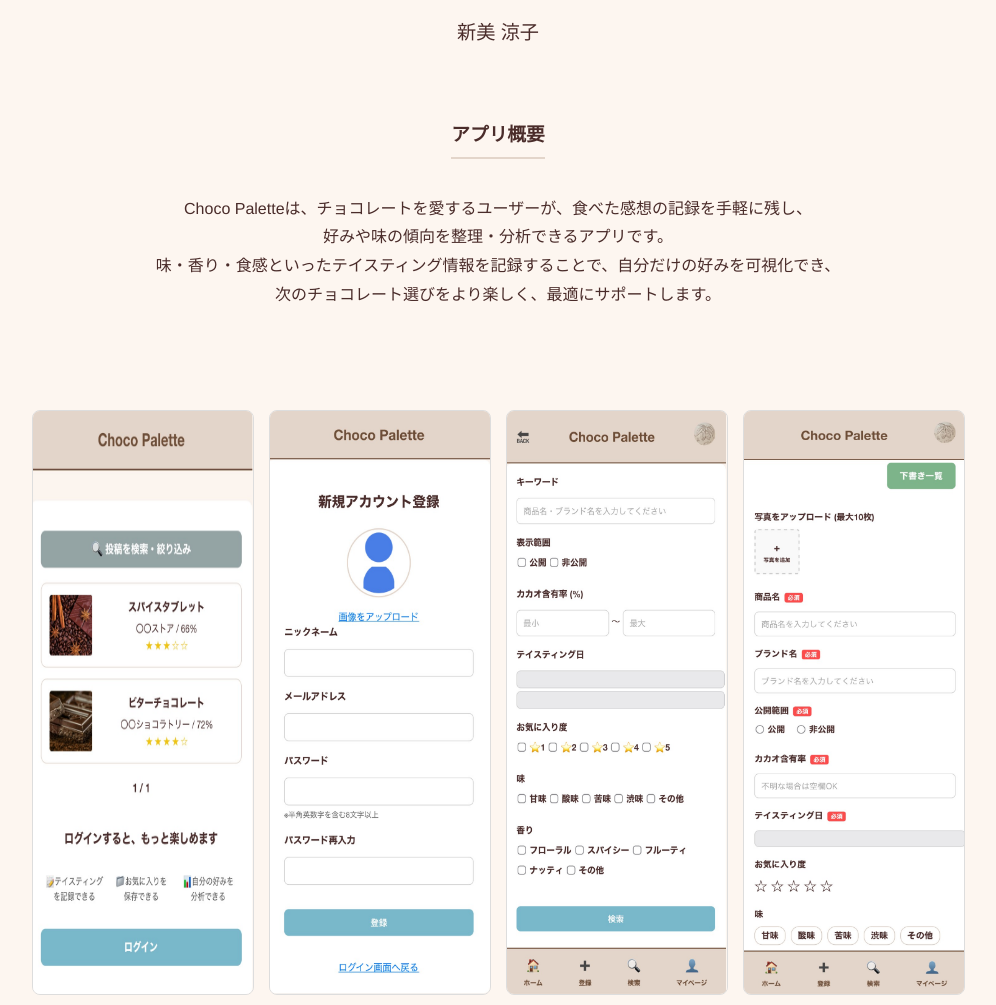
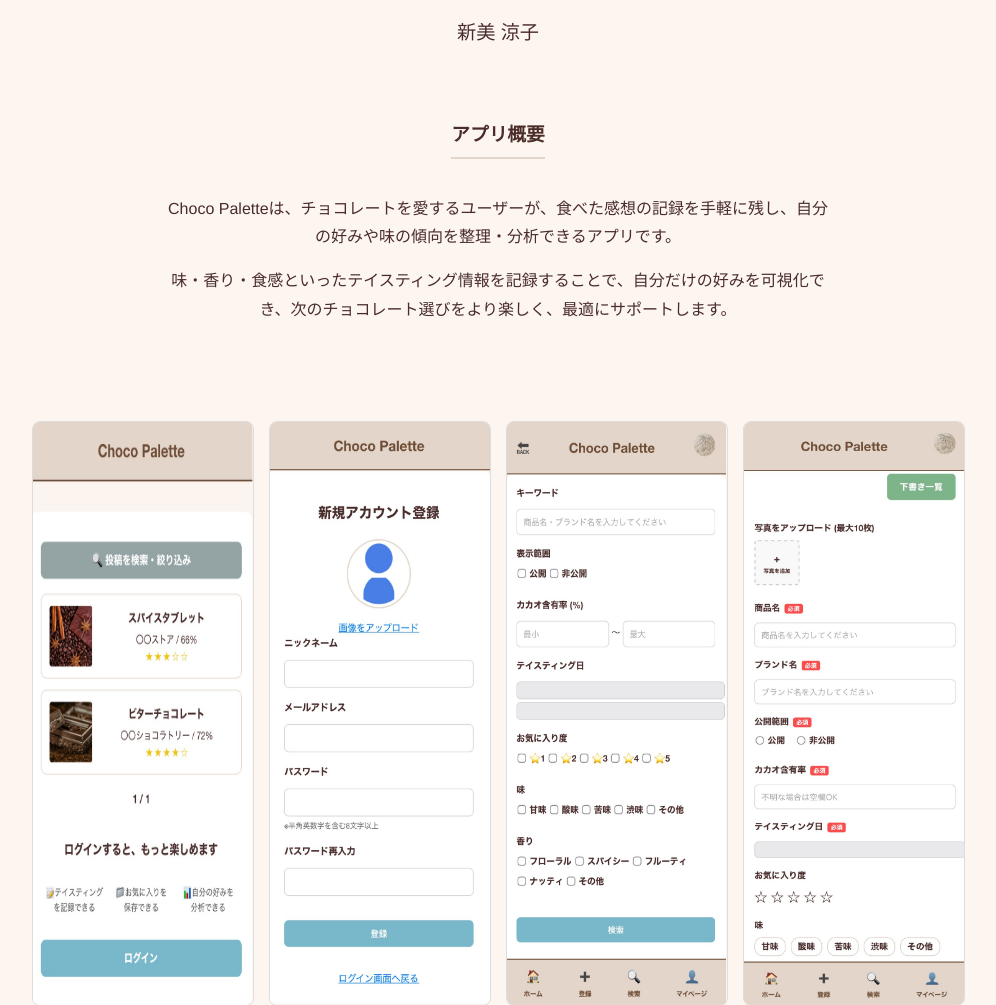
Before and after one commit to ryoko-niimi/Choco-Palette, a Django app: page / in a window 1280 px wide. Shown: the part 259-1264 px from the top of the page, without its empty margins (142-1138 px from the left). Run offline with Django 4.2, Linux system fonts and the light colour scheme.

Commit message:
7月2日

```diff
--- a/first_project/choco_palette/templates/choco_palette/portfolio.html
+++ b/first_project/choco_palette/templates/choco_palette/portfolio.html
@@ -16,13 +16,15 @@
     </header>
 
     <section id="about-app" style="max-width: 700px; margin: 0 auto 50px auto; text-align: center; color: #4a2c2a; line-height: 1.8;">
-        <h3 style="margin-bottom: 20px; border-bottom: 2px solid #e3d5ca; display: inline-block; padding-bottom: 5px;">アプリ概要</h3>
-        <p style="margin-bottom: 20px;">
-            Choco Paletteは、チョコレートを愛するユーザーが、食べた感想の記録を手軽に残し、<br>
-            好みや味の傾向を整理・分析できるアプリです。<br>
-            味・香り・食感といったテイスティング情報を記録することで、自分だけの好みを可視化でき、<br>
-            次のチョコレート選びをより楽しく、最適にサポートします。
-        </p>
+    <h3 style="margin-bottom: 20px; border-bottom: 2px solid #e3d5ca; display: inline-block; padding-bottom: 5px;">アプリ概要</h3>
+
+    <p style="margin-bottom: 15px; padding: 0 20px;">
+        Choco Paletteは、チョコレートを愛するユーザーが、食べた感想の記録を手軽に残し、自分の好みや味の傾向を整理・分析できるアプリです。
+    </p>
+
+    <p style="margin-top: 15px; padding: 0 20px;">
+        味・香り・食感といったテイスティング情報を記録することで、自分だけの好みを可視化でき、次のチョコレート選びをより楽しく、最適にサポートします。
+    </p>
     </section>
 
     <div class="image-gallery">
```
